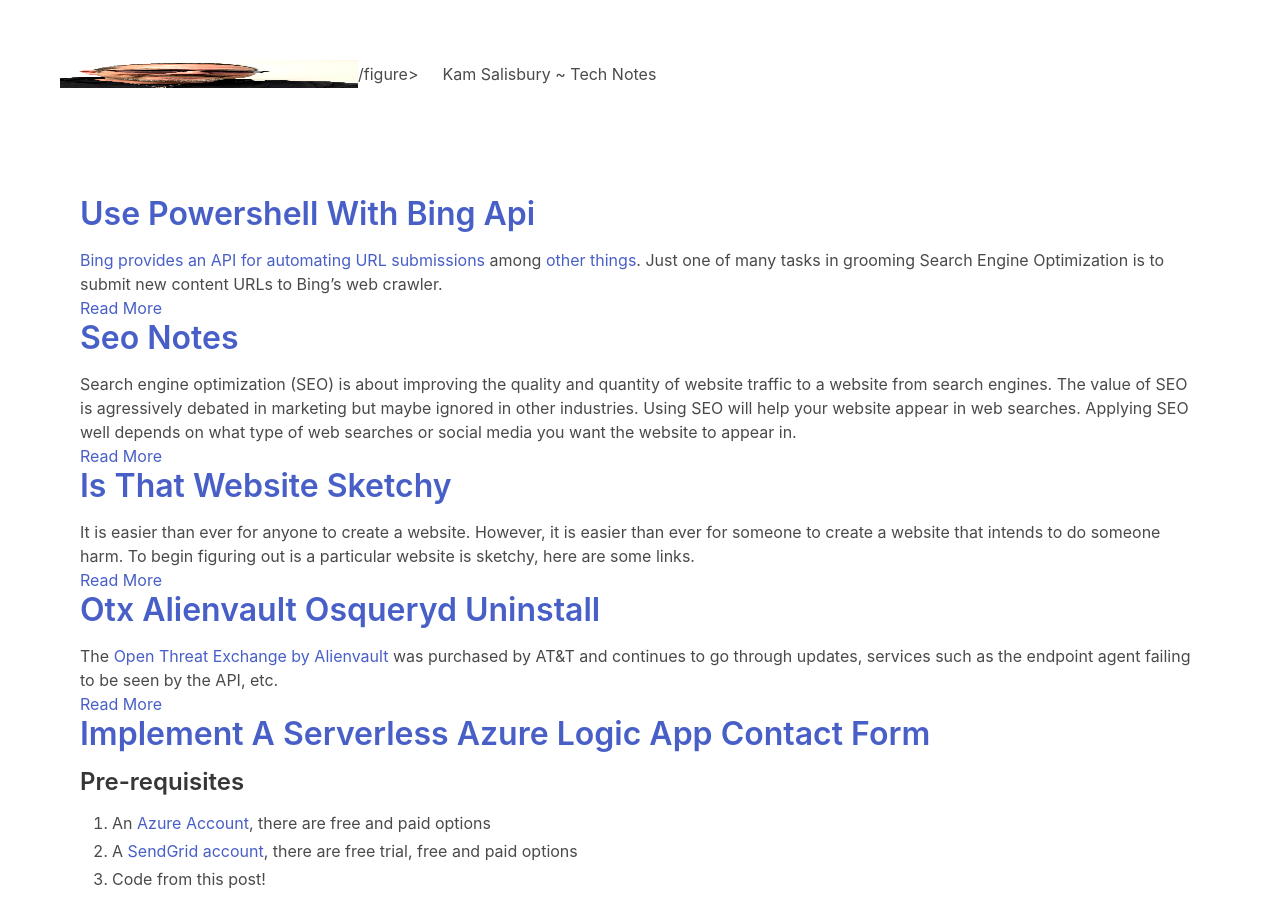
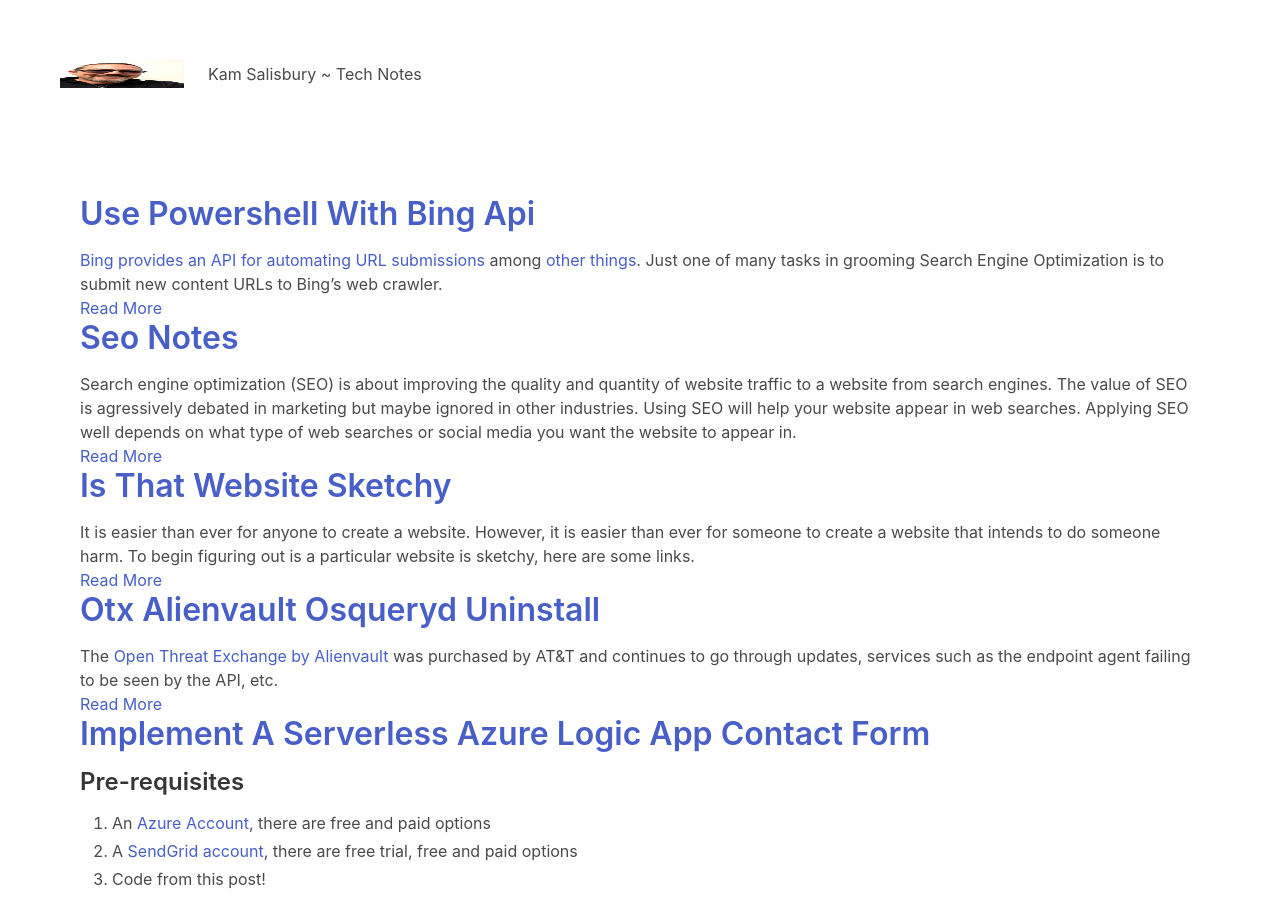
Before and after one commit to kamsalisbury/kamsalisbury.github.io, a Jekyll site: the page built from index.html, in a window 1280 px wide and 900 px high. Built offline with Jekyll 4.4.1, drawn with Linux system fonts in a browser that asks for light colours; nearby versions of some CDN libraries.

Commit message:
Fixing navbar image display H&W were reversed

```diff
--- a/_layouts/default.html
+++ b/_layouts/default.html
@@ -16,8 +16,8 @@
         <div class="navbar-brand">
           <a class="navbar-item" href="{{ site.baseurl }}/">
             <!-- <figure class="image is-128x128"> -->
-              <img src="{{ site.avatar }}" alt="{{ site.name }}" height="124px" width="298px"/>
-            <!--  -->/figure>
+              <img src="{{ site.avatar }}" alt="{{ site.name }}" height="298px" width="124px"/>
+            <!-- /figure> -->
           </a>
           <h4 class="navbar-item">
             {{ site.name }} ~ {{ site.description }} <!-- Using just navbar brand to keep display simple and brief, no hamburger on touch -->
```
